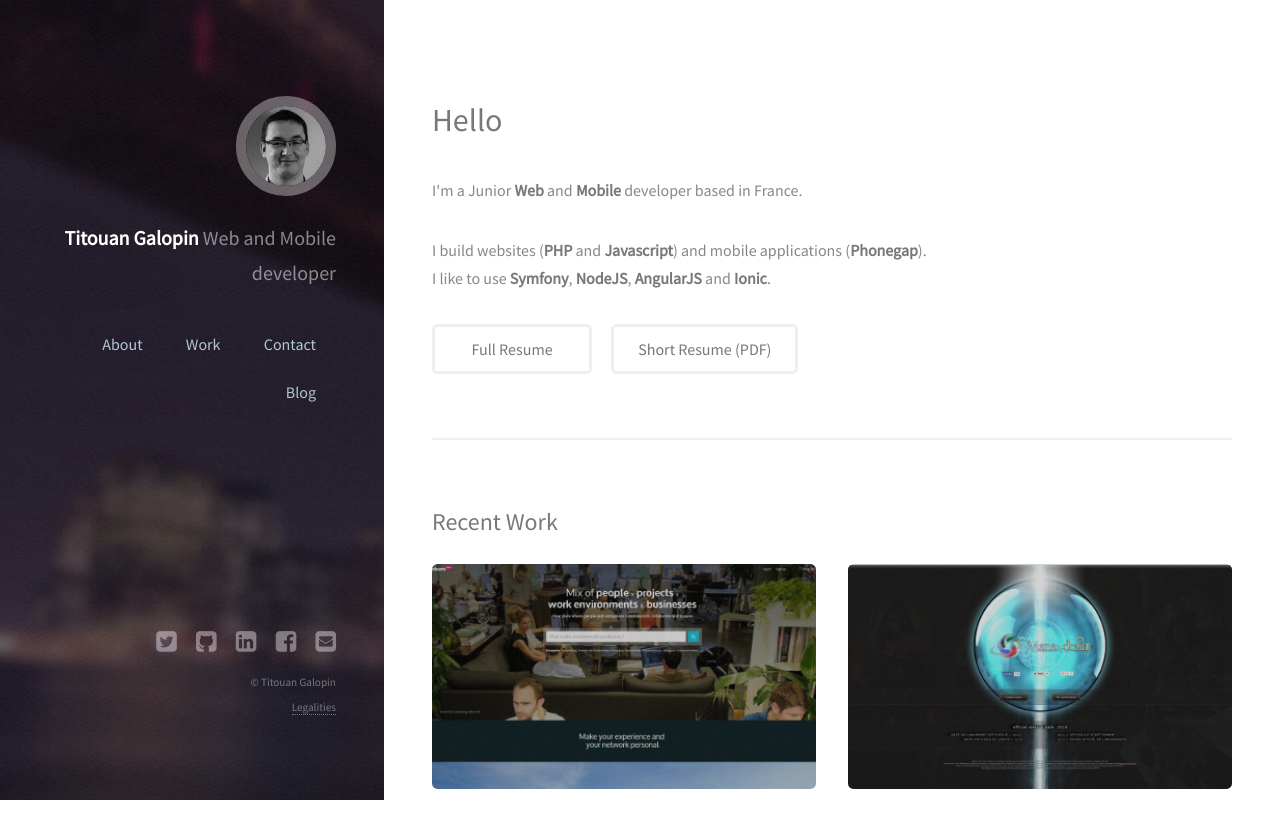
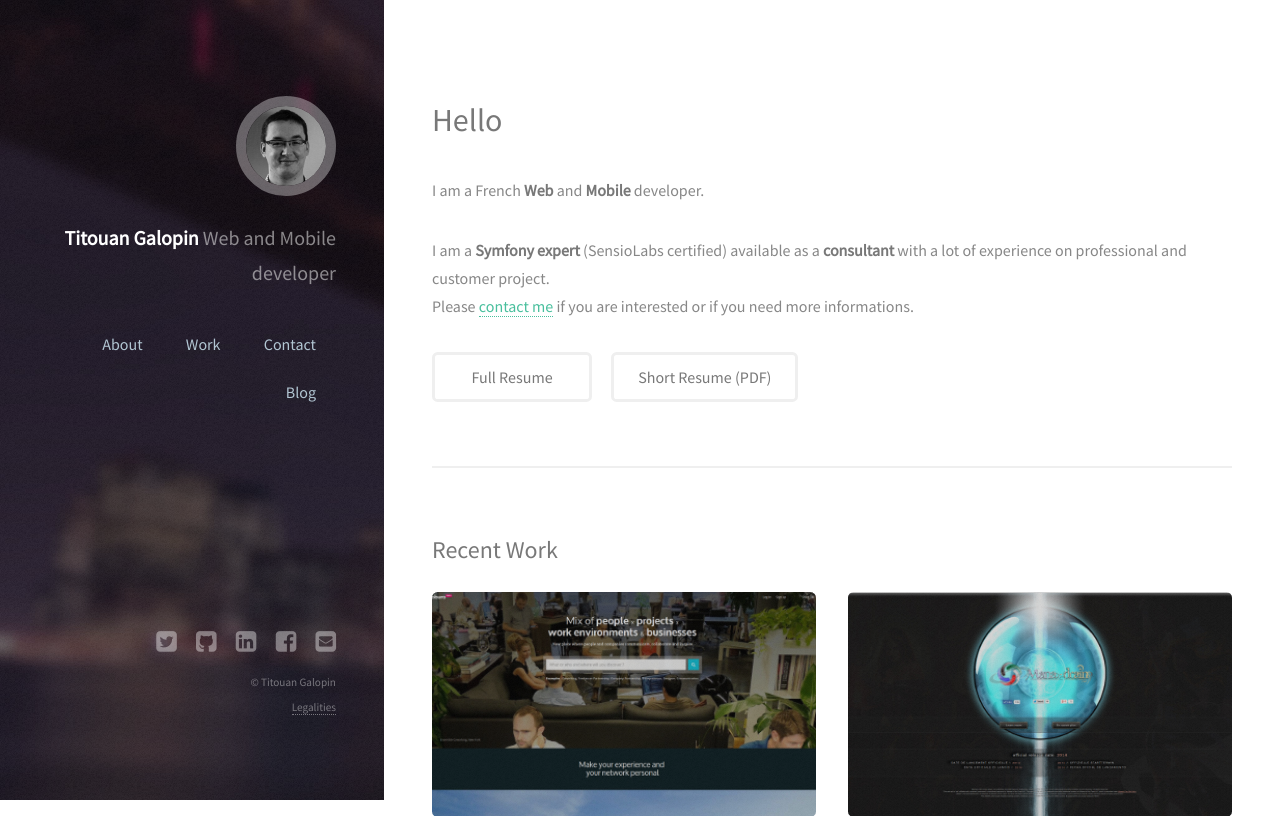
Before and after one commit to tgalopin-archive/titouangalopin.com, a PHP site: template views/index.html.twig in a window 1280 px wide. Shown: the top 816 px of the page. Run offline with PHP 8.4, Linux system fonts and the light colour scheme; the template is opened without the code that fills it, so the values that code supplies are empty; some libraries are stand-ins or nearby versions.

Commit message:
Update homepage and vendors

```diff
--- a/views/index.html.twig
+++ b/views/index.html.twig
@@ -42,14 +42,14 @@
         </header>
 
         <p>
-            I'm a Junior <strong>Web</strong> and <strong>Mobile</strong> developer based in France.
+            I am a French <strong>Web</strong> and <strong>Mobile</strong> developer.
         </p>
 
         <p>
-            I build websites (<strong>PHP</strong> and <strong>Javascript</strong>)
-            and mobile applications (<strong>Phonegap</strong>).<br />
-            I like to use <strong>Symfony</strong>, <strong>NodeJS</strong>, <strong>AngularJS</strong>
-            and <strong>Ionic</strong>.
+            I am a <strong>Symfony expert</strong> (SensioLabs certified) available as a
+            <strong>consultant</strong> with a lot of experience on professional and customer project.
+            <br />
+            Please <a href="#contact">contact me</a> if you are interested or if you need more informations.
         </p>
 
         <ul class="actions">
--- a/web/index.php
+++ b/web/index.php
@@ -7,7 +7,6 @@
 require __DIR__.'/../vendor/autoload.php';
 
 use Symfony\Component\HttpFoundation\Response;
-use Symfony\Component\HttpFoundation\Request;
 
 $config = require __DIR__ . '/../parameters.php';
 
```
Also changed, not shown: 2 other files.
